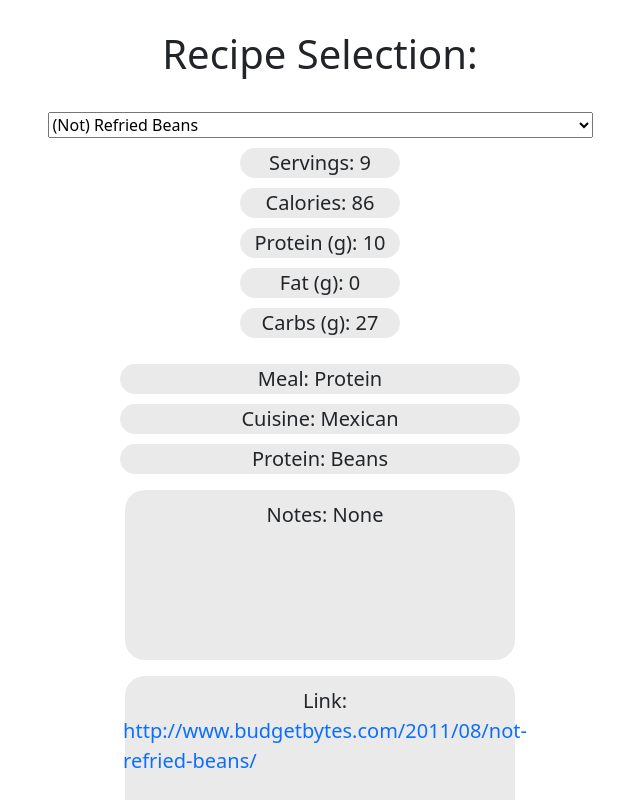
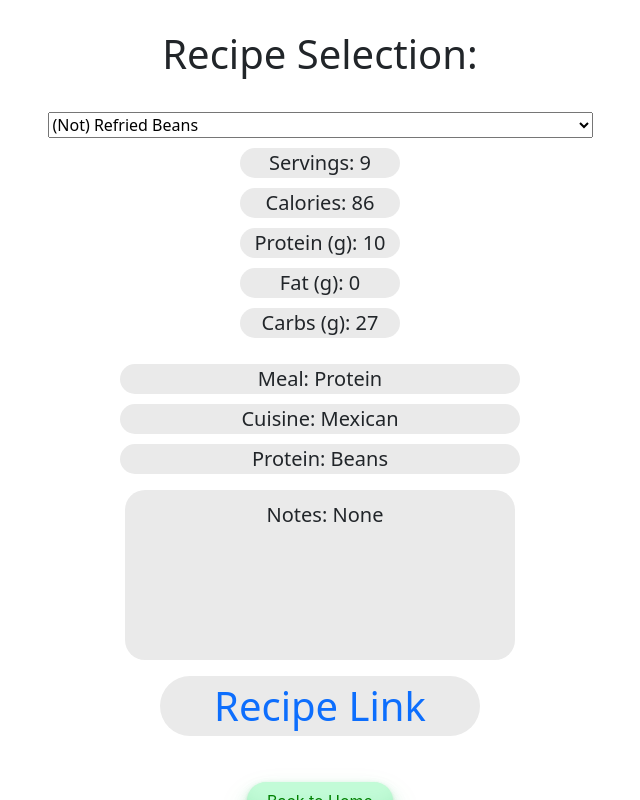
Before and after one commit to MealMentors/MealMentor, a React (Create React App) app in the folder frontend/: page /home/catalog in a window 1280 px wide. Shown: the top 800 px of the page, without its empty margins (320-960 px from the left). Built offline with nearby package versions, Linux system fonts and the light colour scheme.

Commit message:
Finished Links on Recipe Selection

```diff
--- a/frontend/src/Components/RecipeDictionary.js
+++ b/frontend/src/Components/RecipeDictionary.js
@@ -622,7 +622,7 @@ export default function FoodSelection() {
                     <label className="description">Protein: {dict[value].Protein}</label>
                 </p>
                 <p className="longdescription">Notes: {dict[value].Notes}</p>
-                <p className="linkdescription">Link: <a href={dict[value].Link}>{dict[value].Link}</a></p>
+                <p className="linkdescription"><a href={dict[value].Link}>Recipe Link</a></p>
 
             </label>
             <div className="button-div">
--- a/frontend/src/Components/Style/RecipeSelection.css
+++ b/frontend/src/Components/Style/RecipeSelection.css
@@ -120,13 +120,11 @@ a {
     flex-direction: column;
     align-items: center;
     margin-top: 0px;
-    width: 390px;
-    height: 300px;
+    width: 320px;
+    height: 60px;
     background: #eaeaea;
-    border-radius: 20px;
-    font-size: 20px;
-    padding-left: 10px;
-    padding-top: 10px;
+    border-radius: 40px;
+    font-size: 40px;
 }
 
 .input img{
```
